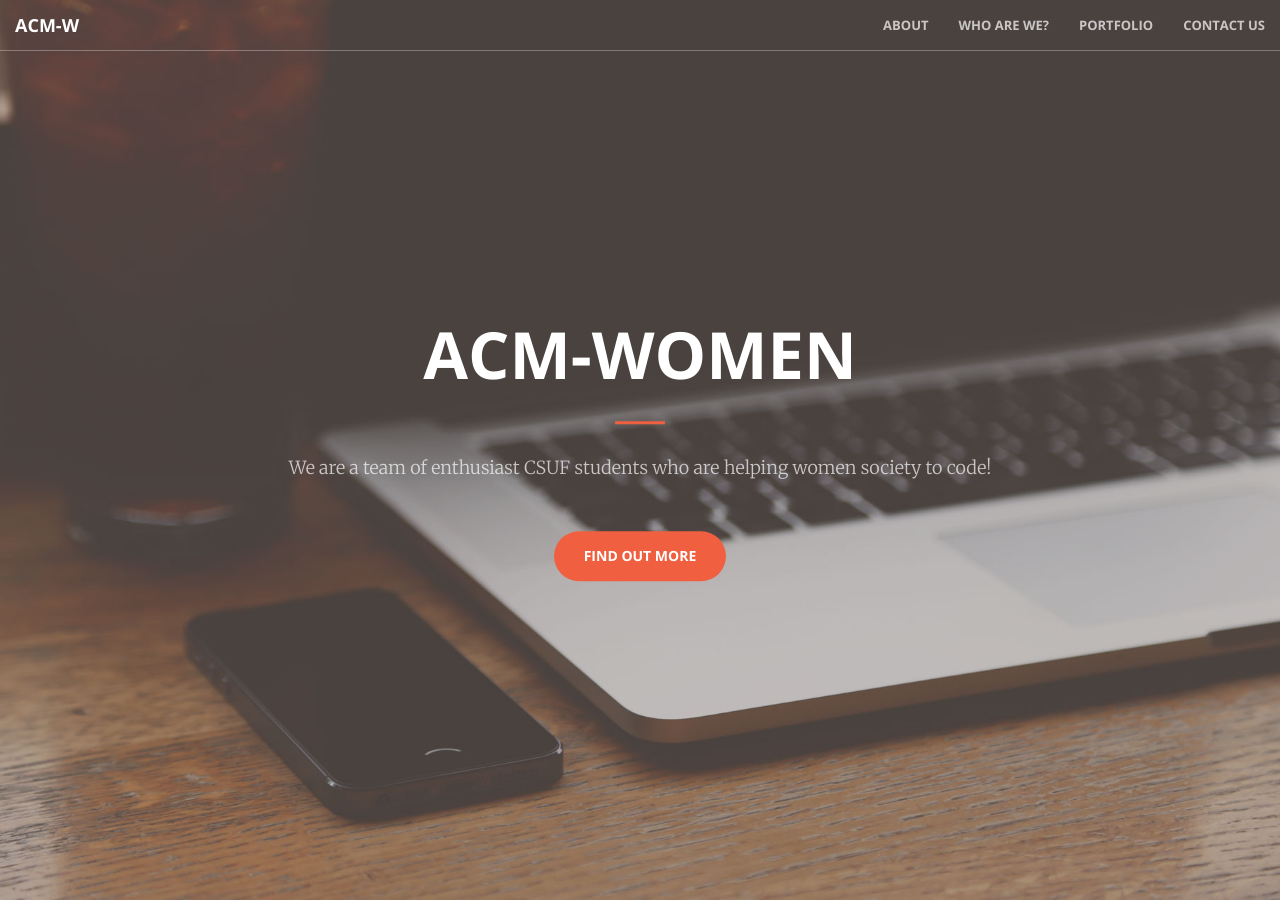
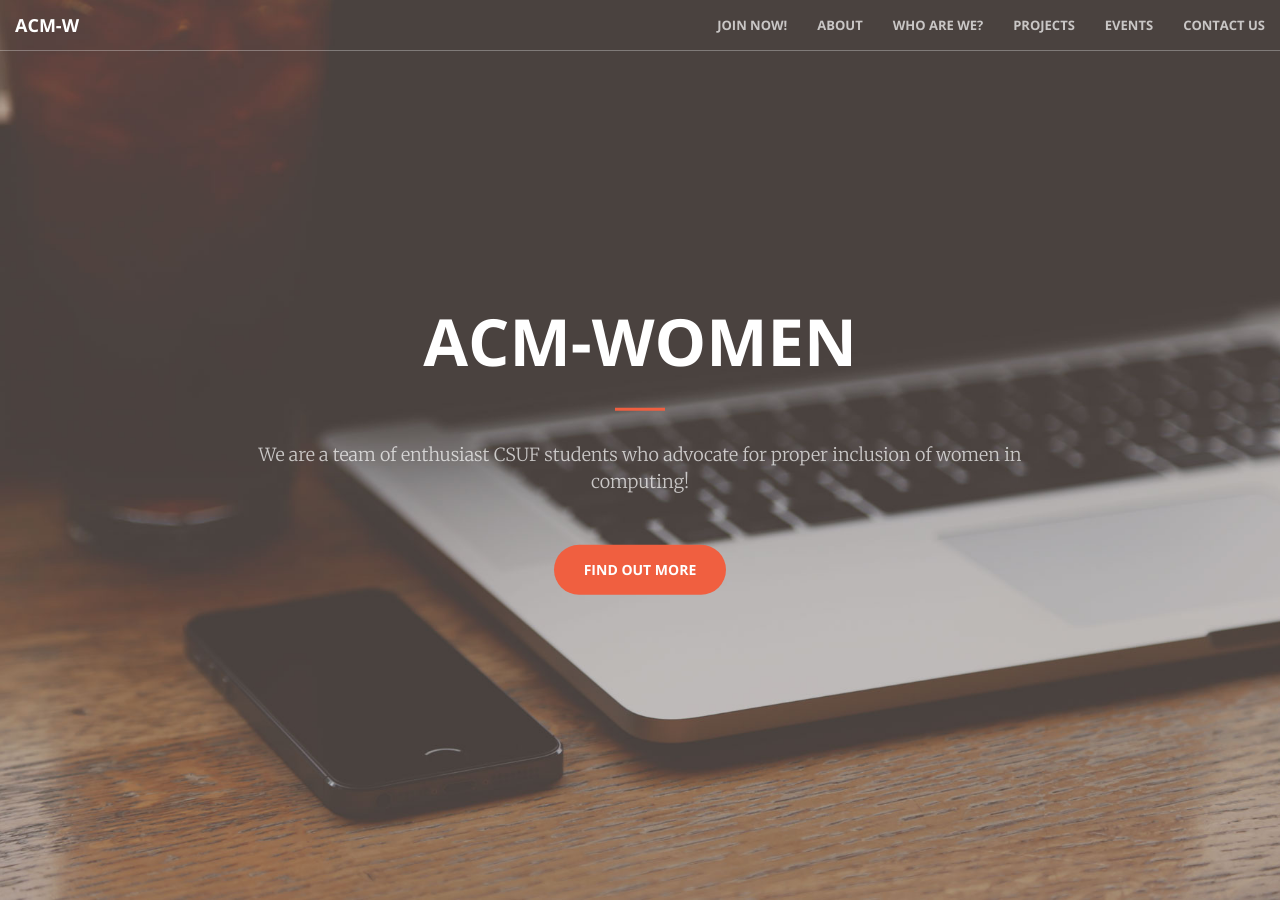
Before and after one commit to ACM-W/website, a Jekyll site: the page built from index.html, in a window 1280 px wide and 900 px high. Built offline with Jekyll 4.4.1, drawn with Linux system fonts in a browser that asks for light colours; some of the changed text lies outside the part shown.

Commit message:
added events. minor changes.
Added the events page, along with the embedding of a google calendar.
Added all of the sections to the top nav. Changed some of the text.

```diff
--- a/_includes/call-to-action.html
+++ b/_includes/call-to-action.html
@@ -2,10 +2,10 @@
     <div class="container">
         <div class="row">
             <div class="col-lg-8 col-lg-offset-2 text-center">
-                <h2 class="section-heading">We've got what you need!</h2>
+                <h2 class="section-heading">About ACM-W</h2>
                 <hr class="light">
-                <p class="text-faded">Start Bootstrap has everything you need to get your new website up and running in no time! All of the templates and themes on Start Bootstrap are open source, free to download, and easy to use. No strings attached!</p>
-                <a href="#" class="btn btn-default btn-xl">Get Started!</a>
+                <p class="text-faded">Bacon ipsum dolor amet tri-tip picanha landjaeger, tenderloin pancetta short ribs pastrami bacon fatback. Pancetta ball tip venison bacon biltong corned beef filet mignon pastrami beef ribs fatback shankle flank meatball jerky. Cupim sirloin tri-tip kielbasa jerky venison bacon, tongue strip steak salami. Pastrami meatloaf meatball jerky, capicola porchetta bacon filet mignon jowl boudin. Pastrami frankfurter turkey capicola salami shank, chuck filet mignon brisket pork chop turducken kielbasa. Shank shoulder bresaola, kielbasa pastrami strip steak beef meatball meatloaf chicken.</p>
+                <a href="#" class="btn btn-default btn-xl">Join Now!</a>
             </div>
         </div>
     </div>
--- a/_includes/contact.html
+++ b/_includes/contact.html
@@ -7,8 +7,8 @@
                 <p>Ready to start your next project with us? That's great! Give us a call or send us an email and we will get back to you as soon as possible!</p>
             </div>
         <div class="col-lg-2 col-lg-offset-2 text-center">
-            <a href="https://twitter.com/{{ site.twitter_username }}">
-                <i class="fa fa-twitter fa-3x wow bounceIn" data-wow-delay=".1s"></i>
+            <a href="https://www.facebook.com/groups/acmwcsuf/">
+                <i class="fa fa-facebook fa-3x wow bounceIn" data-wow-delay=".1s"></i>
                 <p>{{ site.twitter_username }}</p>
             </a>
         </div>
--- /dev/null
+++ b/_includes/events.html
@@ -0,0 +1,16 @@
+
+<section id="events">
+    <div class="container">
+        <div class="row">
+        	<div class="col-lg-4 col-lg-offset-2 text-left">
+        		<h2 class="section-heading">Events</h2>
+        		<hr class="primary">
+        		<h3>Event<h3>
+                <p>Bacon ipsum dolor amet pork belly drumstick sirloin, bresaola cupim jowl tail prosciutto sausage beef ribs. Rump venison pork loin, spare ribs meatball shankle kevin filet mignon picanha ribeye ham hock shoulder pastrami. Drumstick beef ribs shoulder pig, short loin strip steak tenderloin flank short ribs hamburger pork swine meatloaf chuck. Rump filet mignon hamburger boudin spare ribs ground round. Prosciutto tongue bresaola, pork venison chuck bacon sirloin landjaeger salami ham hock. Brisket shoulder tenderloin ribeye pancetta tri-tip.</p>
+        	</div>
+            <div class="col-lg-4 col-lg-offset-2 text-right">
+				<iframe src="https://calendar.google.com/calendar/embed?src=jimmy_l%40csu.fullerton.edu&ctz=America/Los_Angeles" style="border: 0" width="500" height="300" frameborder="0" scrolling="no"></iframe>
+			</div>
+		</div>
+	</div>
+</section>
--- a/_includes/header.html
+++ b/_includes/header.html
@@ -3,7 +3,7 @@
         <div class="header-content-inner">
             <h1>ACM-Women</h1>
             <hr>
-            <p>We are a team of enthusiast CSUF students who are helping women society to code!</p>
+            <p>We are a team of enthusiast CSUF students who advocate for proper inclusion of women in computing!</p>
             <a href="#about" class="btn btn-primary btn-xl page-scroll">Find Out More</a>
         </div>
     </div>
--- a/_includes/nav.html
+++ b/_includes/nav.html
@@ -15,13 +15,19 @@
         <div class="collapse navbar-collapse" id="bs-example-navbar-collapse-1">
             <ul class="nav navbar-nav navbar-right">
                 <li>
+                    <a class="page-scroll" href="#join">Join Now!</a>
+                </li>
+                <li>
                     <a class="page-scroll" href="#about">About</a>
                 </li>
                 <li>
                     <a class="page-scroll" href="#services">Who are we?</a>
                 </li>
                 <li>
-                    <a class="page-scroll" href="#portfolio">Portfolio</a>
+                    <a class="page-scroll" href="#portfolio">Projects</a>
+                </li>
+                <li>
+                    <a class="page-scroll" href="#events">Events</a>
                 </li>
                 <li>
                     <a class="page-scroll" href="#contact">Contact Us</a>
--- a/_layouts/front.html
+++ b/_layouts/front.html
@@ -9,6 +9,7 @@
   {% include call-to-action.html %}
   {% include services.html %}
   {% include portfolio.html %}
+  {% include events.html %}
   {% include aside.html %}
   {% include contact.html %}
   {% include scripts.html %}
```
